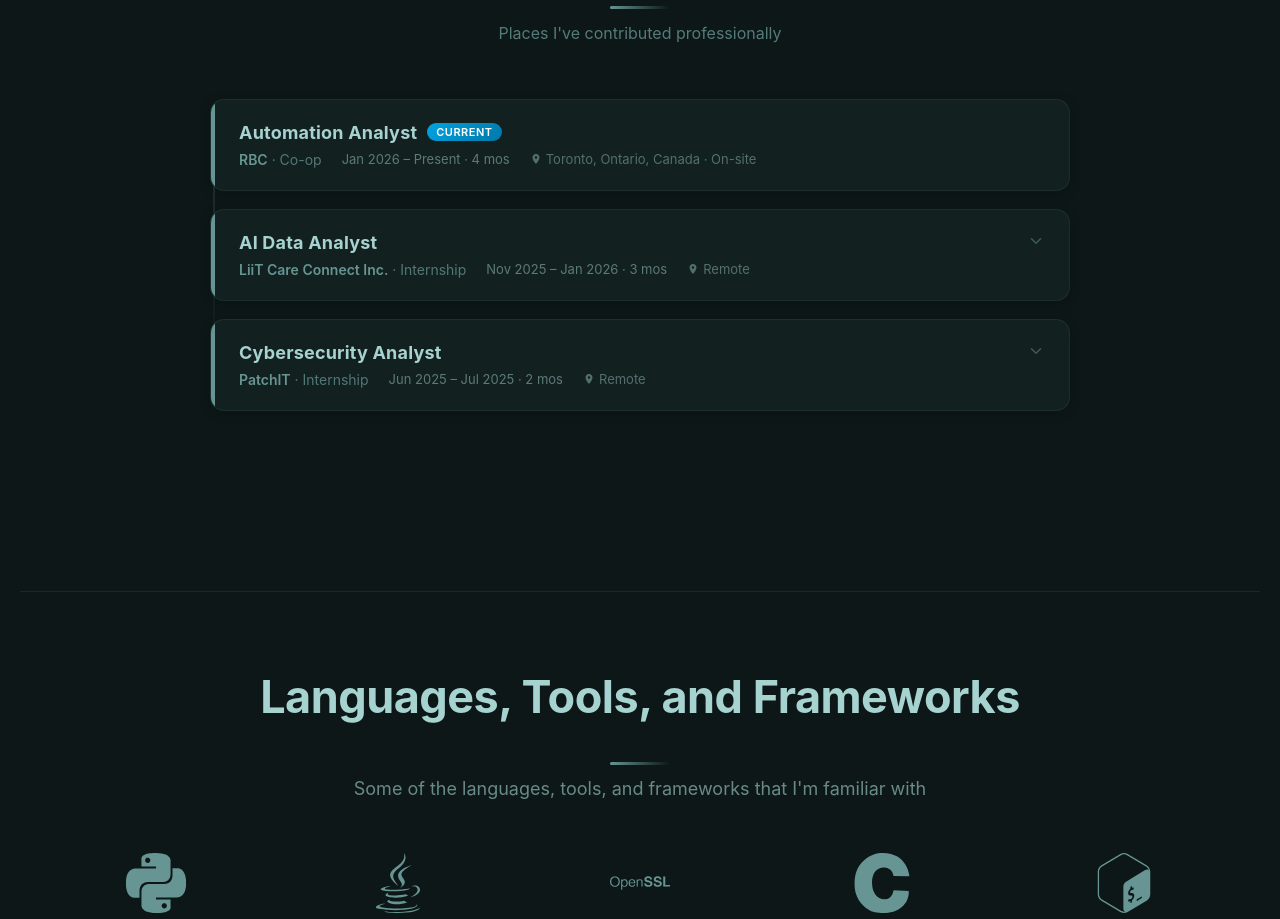
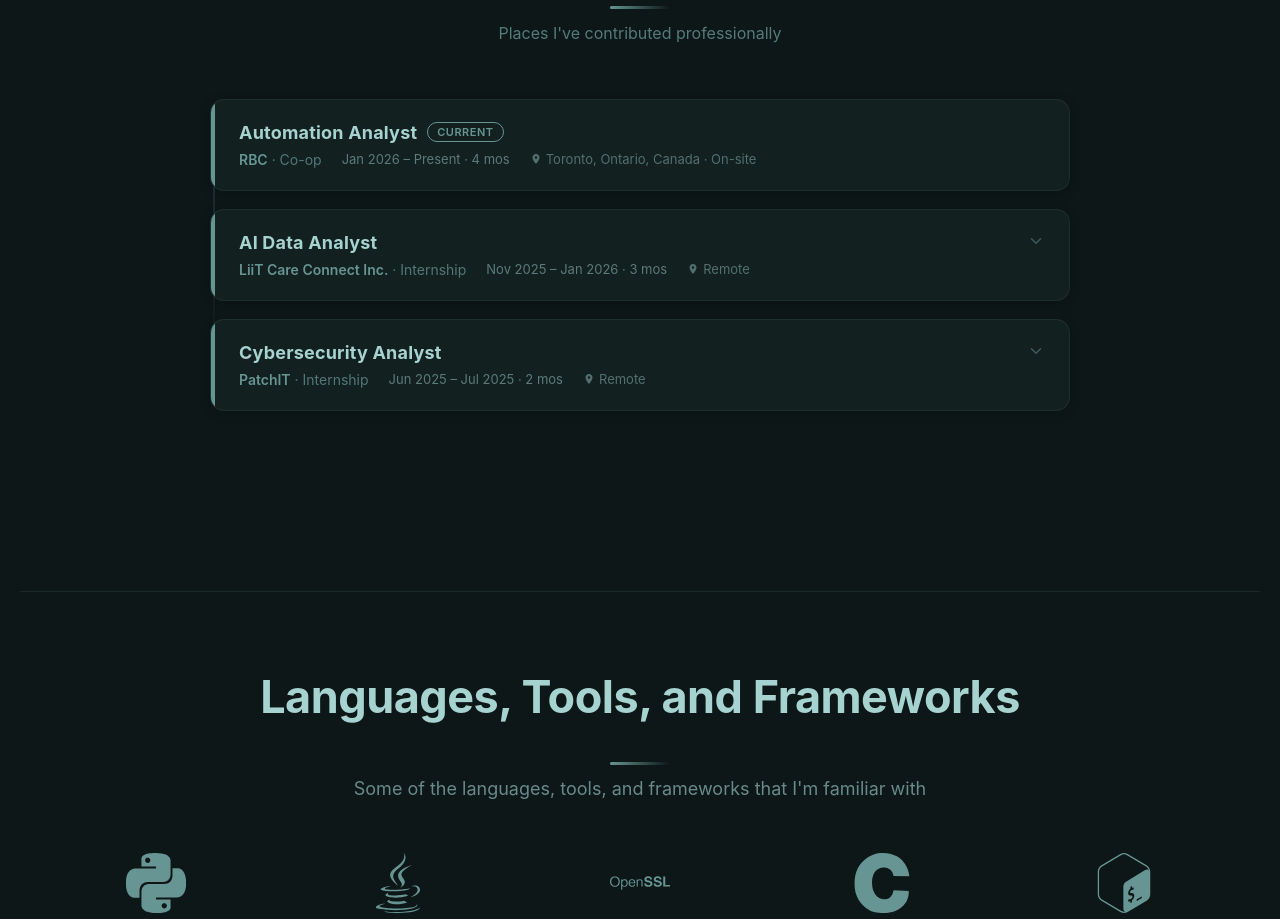
Before and after one commit to SiratC/portfolio, a React (Create React App) app: page / in a window 1280 px wide. Shown: the part 2496-3415 px from the top of the page. Built offline with nearby package versions, Linux system fonts and the light colour scheme.

Commit message:
Style: match Current badge to site theme colors

```diff
--- a/src/App.css
+++ b/src/App.css
@@ -764,10 +764,16 @@
   font-weight: 600;
   padding: 2px 9px;
   border-radius: 20px;
-  background: linear-gradient(135deg, #00a3e0, #0078a8);
-  color: #fff;
+  background: transparent;
+  border: 1px solid #669593;
+  color: #669593;
   letter-spacing: 0.5px;
   text-transform: uppercase;
+}
+
+body.light .work-badge {
+  border-color: #69889D;
+  color: #69889D;
 }
 
 /* Meta info (company, period, location) */
```
